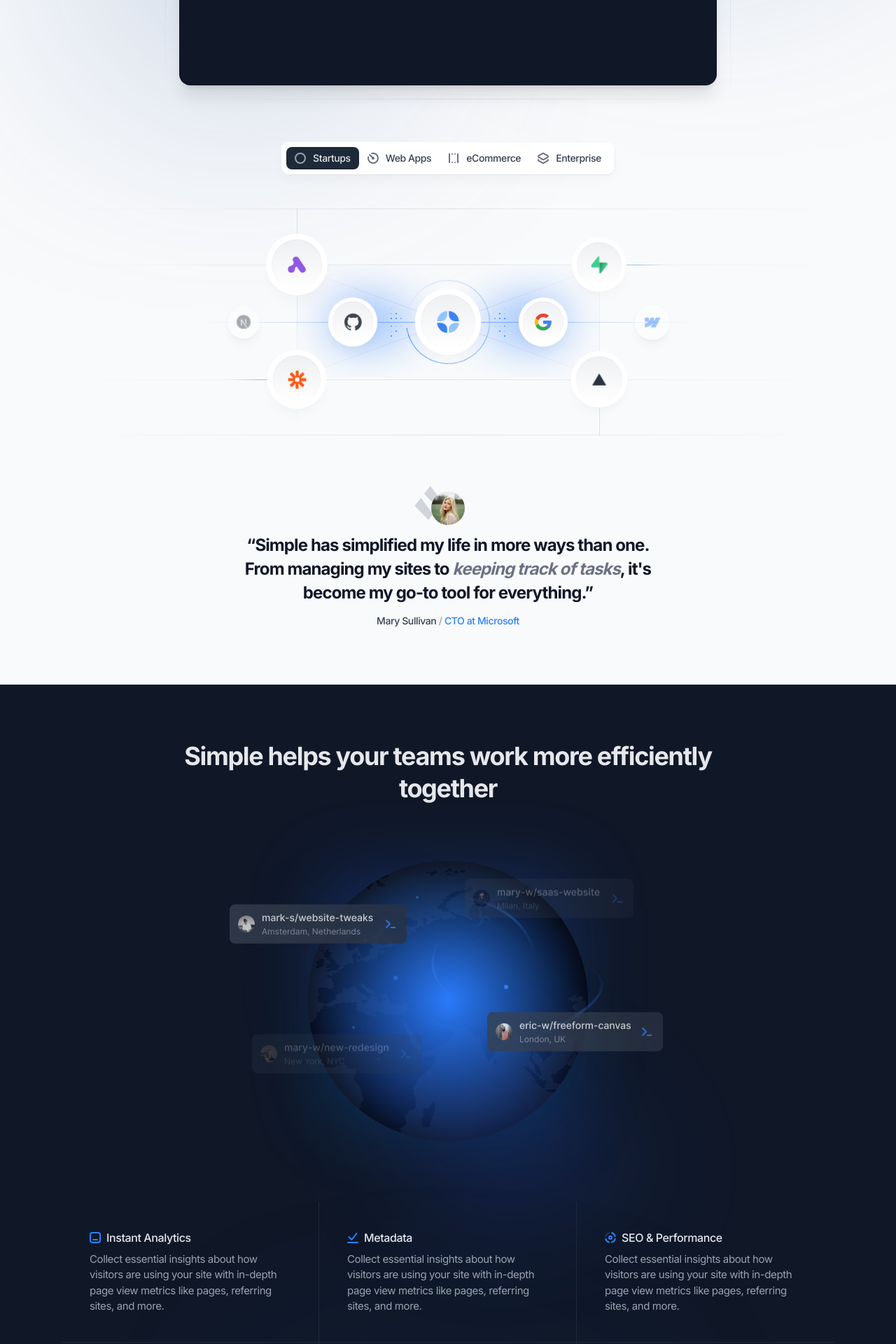
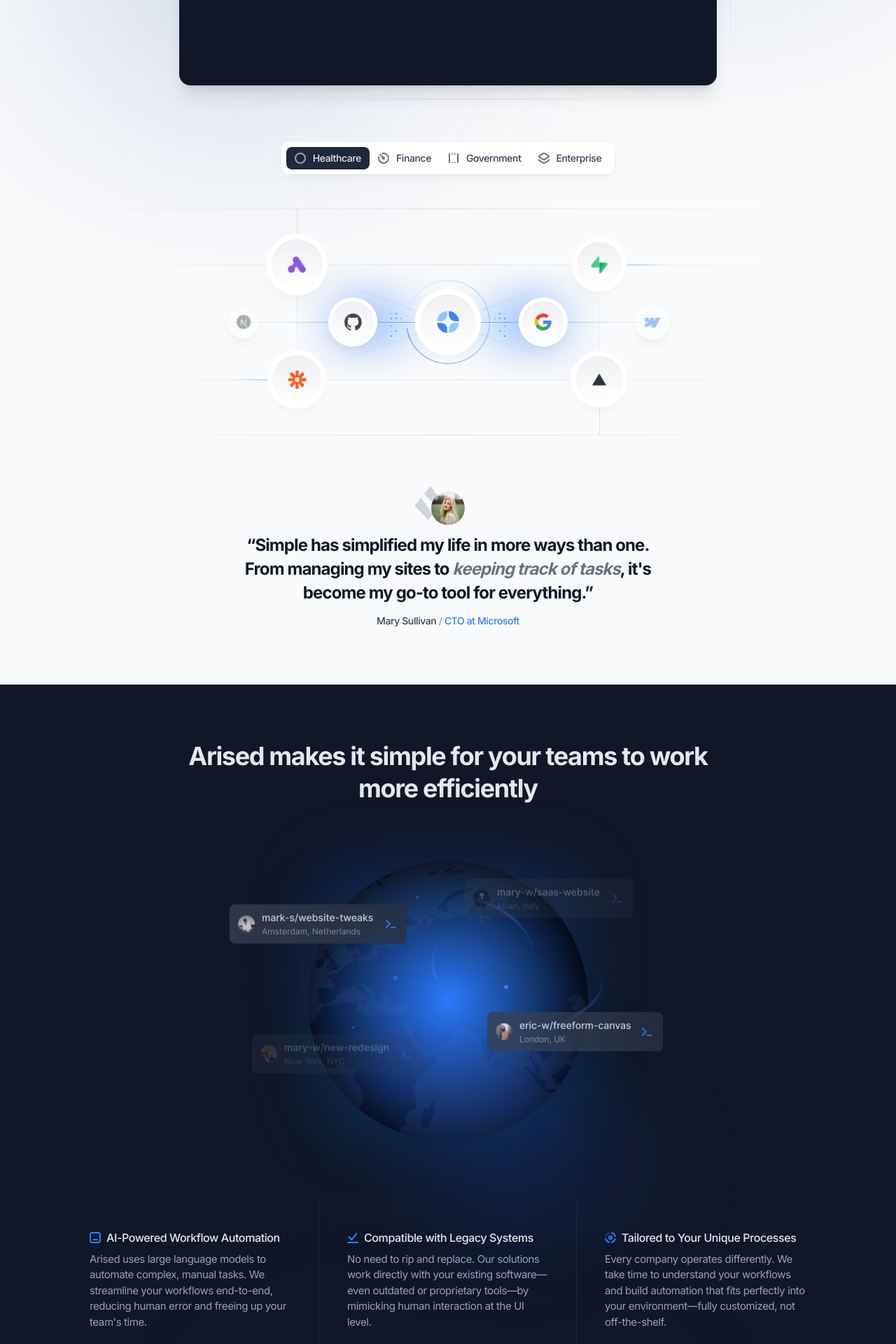
Before and after one commit to yassbek/arised-template, a Next.js app: page / in a window 1280 px wide. Shown: the part 880-2800 px from the top of the page at 70% size. Built offline with nearby package versions, Linux system fonts and the light colour scheme.

Commit message:
header and home page text changed

```diff
--- a/components/business-categories.tsx
+++ b/components/business-categories.tsx
@@ -38,7 +38,7 @@ export default function BusinessCategories() {
                     >
                       <path d="M8 2a6 6 0 1 0 0 12A6 6 0 0 0 8 2ZM0 8a8 8 0 1 1 16 0A8 8 0 0 1 0 8Z" />
                     </svg>
-                    <span>Startups</span>
+                    <span>Healthcare</span>
                   </button>
                 </Tab>
                 <Tab as={Fragment}>
@@ -53,7 +53,7 @@ export default function BusinessCategories() {
                     >
                       <path d="M5.936.278A7.983 7.983 0 0 1 8 0a8 8 0 1 1-8 8c0-.722.104-1.413.278-2.064a1 1 0 1 1 1.932.516A5.99 5.99 0 0 0 2 8a6 6 0 1 0 6-6c-.53 0-1.045.076-1.548.21A1 1 0 1 1 5.936.278Zm.132 7.204A2.003 2.003 0 0 0 8 10a2 2 0 1 0-.518-3.932L3.707 2.293a1 1 0 0 0-1.414 1.414l3.775 3.775Z" />
                     </svg>
-                    <span>Web Apps</span>
+                    <span>Finance</span>
                   </button>
                 </Tab>
                 <Tab as={Fragment}>
@@ -68,7 +68,7 @@ export default function BusinessCategories() {
                     >
                       <path d="M3 2a1 1 0 0 0-2 0v12a1 1 0 1 0 2 0V2Zm4 0a1 1 0 1 1-2 0 1 1 0 0 1 2 0Zm4 12a1 1 0 1 1-2 0 1 1 0 0 1 2 0Zm-5 1a1 1 0 1 0 0-2 1 1 0 0 0 0 2Zm5-13a1 1 0 1 1-2 0 1 1 0 0 1 2 0Zm4 0a1 1 0 1 0-2 0v12a1 1 0 1 0 2 0V2Z" />
                     </svg>
-                    <span>eCommerce</span>
+                    <span>Government</span>
                   </button>
                 </Tab>
                 <Tab as={Fragment}>
--- a/components/features-planet.tsx
+++ b/components/features-planet.tsx
@@ -14,7 +14,7 @@ export default function FeaturesPlanet() {
           {/* Section header */}
           <div className="mx-auto max-w-3xl pb-16 text-center md:pb-20">
             <h2 className="text-3xl font-bold text-gray-200 md:text-4xl">
-              Simple helps your teams work more efficiently together
+            Arised makes it simple for your teams to work more efficiently
             </h2>
           </div>
           {/* Planet */}
@@ -82,12 +82,11 @@ export default function FeaturesPlanet() {
                 >
                   <path d="M2 4a2 2 0 0 1 2-2h8a2 2 0 0 1 2 2v8a2 2 0 0 1-2 2H4a2 2 0 0 1-2-2V4Zm2-4a4 4 0 0 0-4 4v8a4 4 0 0 0 4 4h8a4 4 0 0 0 4-4V4a4 4 0 0 0-4-4H4Zm1 10a1 1 0 1 0 0 2h6a1 1 0 1 0 0-2H5Z" />
                 </svg>
-                <span>Instant Analytics</span>
+                <span>AI-Powered Workflow Automation</span>
               </h3>
               <p className="text-[15px] text-gray-400">
-                Collect essential insights about how visitors are using your
-                site with in-depth page view metrics like pages, referring
-                sites, and more.
+              Arised uses large language models to automate complex, manual tasks. We streamline your workflows end-to-end,
+               reducing human error and freeing up your team's time.
               </p>
             </article>
             <article>
@@ -100,12 +99,11 @@ export default function FeaturesPlanet() {
                 >
                   <path d="M14.29 2.614a1 1 0 0 0-1.58-1.228L6.407 9.492l-3.199-3.2a1 1 0 1 0-1.414 1.415l4 4a1 1 0 0 0 1.496-.093l7-9ZM1 14a1 1 0 1 0 0 2h14a1 1 0 1 0 0-2H1Z" />
                 </svg>
-                <span>Metadata</span>
+                <span>Compatible with Legacy Systems</span>
               </h3>
               <p className="text-[15px] text-gray-400">
-                Collect essential insights about how visitors are using your
-                site with in-depth page view metrics like pages, referring
-                sites, and more.
+              No need to rip and replace. Our solutions work directly with your existing software—even
+               outdated or proprietary tools—by mimicking human interaction at the UI level.
               </p>
             </article>
             <article>
@@ -122,12 +120,12 @@ export default function FeaturesPlanet() {
                   />
                   <path d="M8 11a3 3 0 1 1 0-6 3 3 0 0 1 0 6Zm0-2a1 1 0 1 0 0-2 1 1 0 0 0 0 2Zm1.715-6.752a1 1 0 0 1 .57-1.916 8.014 8.014 0 0 1 5.383 5.383 1 1 0 1 1-1.916.57 6.014 6.014 0 0 0-4.037-4.037Zm4.037 7.467a1 1 0 1 1 1.916.57 8.014 8.014 0 0 1-5.383 5.383 1 1 0 1 1-.57-1.916 6.014 6.014 0 0 0 4.037-4.037Zm-7.467 4.037a1 1 0 1 1-.57 1.916 8.014 8.014 0 0 1-5.383-5.383 1 1 0 1 1 1.916-.57 6.014 6.014 0 0 0 4.037 4.037Z" />
                 </svg>
-                <span>SEO &amp; Performance</span>
+                <span>Tailored to Your Unique Processes</span>
               </h3>
               <p className="text-[15px] text-gray-400">
-                Collect essential insights about how visitors are using your
-                site with in-depth page view metrics like pages, referring
-                sites, and more.
+              Every company operates differently. We take time to understand your workflows and
+               build automation that fits perfectly into your environment—fully customized, not
+                off-the-shelf.
               </p>
             </article>
             <article>
@@ -140,12 +138,12 @@ export default function FeaturesPlanet() {
                 >
                   <path d="M8 0a1 1 0 0 1 1 1v14a1 1 0 1 1-2 0V1a1 1 0 0 1 1-1Zm6 3a1 1 0 0 0-1 1v8a1 1 0 0 0 1 1h1a1 1 0 1 1 0 2h-1a3 3 0 0 1-3-3V4a3 3 0 0 1 3-3h1a1 1 0 1 1 0 2h-1ZM1 1a1 1 0 0 0 0 2h1a1 1 0 0 1 1 1v8a1 1 0 0 1-1 1H1a1 1 0 1 0 0 2h1a3 3 0 0 0 3-3V4a3 3 0 0 0-3-3H1Z" />
                 </svg>
-                <span>Custom Code</span>
+                <span>Cross-Industry Flexibility</span>
               </h3>
               <p className="text-[15px] text-gray-400">
-                Collect essential insights about how visitors are using your
-                site with in-depth page view metrics like pages, referring
-                sites, and more.
+              Whether you're in healthcare, logistics, finance, or manufacturing—if a task
+               is repetitive and rule-based, we can automate it. Arised adapts to your tools,
+                systems, and industry needs.
               </p>
             </article>
             <article>
@@ -158,12 +156,11 @@ export default function FeaturesPlanet() {
                 >
                   <path d="M10.284.33a1 1 0 1 0-.574 1.917 6.049 6.049 0 0 1 2.417 1.395A1 1 0 0 0 13.5 2.188 8.034 8.034 0 0 0 10.284.33ZM6.288 2.248A1 1 0 0 0 5.718.33 8.036 8.036 0 0 0 2.5 2.187a1 1 0 0 0 1.372 1.455 6.036 6.036 0 0 1 2.415-1.395ZM1.42 5.401a1 1 0 0 1 .742 1.204 6.025 6.025 0 0 0 0 2.79 1 1 0 0 1-1.946.462 8.026 8.026 0 0 1 0-3.714A1 1 0 0 1 1.421 5.4Zm2.452 6.957A1 1 0 0 0 2.5 13.812a8.036 8.036 0 0 0 3.216 1.857 1 1 0 0 0 .574-1.916 6.044 6.044 0 0 1-2.417-1.395Zm9.668.04a1 1 0 0 1-.041 1.414 8.033 8.033 0 0 1-3.217 1.857 1 1 0 1 1-.571-1.917 6.035 6.035 0 0 0 2.415-1.395 1 1 0 0 1 1.414.042Zm2.242-6.255a1 1 0 1 0-1.946.462 6.03 6.03 0 0 1 0 2.79 1 1 0 1 0 1.946.462 8.022 8.022 0 0 0 0-3.714Z" />
                 </svg>
-                <span>Localization</span>
+                <span>Human-Centered Automation</span>
               </h3>
               <p className="text-[15px] text-gray-400">
-                Collect essential insights about how visitors are using your
-                site with in-depth page view metrics like pages, referring
-                sites, and more.
+              We don't replace people—we empower them. By offloading tedious tasks
+               to AI, your team can focus on more valuable, creative, and strategic work.
               </p>
             </article>
             <article>
@@ -176,12 +173,12 @@ export default function FeaturesPlanet() {
                 >
                   <path d="M9 1a1 1 0 1 0-2 0v6a1 1 0 0 0 2 0V1ZM4.572 3.08a1 1 0 0 0-1.144-1.64A7.987 7.987 0 0 0 0 8a8 8 0 0 0 16 0c0-2.72-1.36-5.117-3.428-6.56a1 1 0 1 0-1.144 1.64A5.987 5.987 0 0 1 14 8 6 6 0 1 1 2 8a5.987 5.987 0 0 1 2.572-4.92Z" />
                 </svg>
-                <span>Canonical URL</span>
+                <span>Fast Implementation, Built to Scale</span>
               </h3>
               <p className="text-[15px] text-gray-400">
-                Collect essential insights about how visitors are using your
-                site with in-depth page view metrics like pages, referring
-                sites, and more.
+              Our solutions are quick to deploy and grow with you. Start with one process,
+               then expand across teams, departments, or entire organizations—without starting
+                from scratch.
               </p>
             </article>
           </div>
--- a/components/hero-home.tsx
+++ b/components/hero-home.tsx
@@ -70,8 +70,8 @@ export default function HeroHome() {
               data-aos="zoom-y-out"
               data-aos-delay={150}
             >
-              The website builder you're <br className="max-lg:hidden" />
-              looking for
+              Workflows That Work<br className="max-lg:hidden" />
+              Themselves
             </h1>
             <div className="mx-auto max-w-3xl">
               <p
@@ -79,8 +79,8 @@ export default function HeroHome() {
                 data-aos="zoom-y-out"
                 data-aos-delay={300}
               >
-                Simple is a modern website builder powered by AI that changes
-                how companies create user interfaces together.
+                No more clicking through outdated systems.<br className="max-lg:hidden" />
+                We automate what others can&apos;t — no matter the system.
               </p>
               <div className="relative before:absolute before:inset-0 before:border-y before:[border-image:linear-gradient(to_right,transparent,--theme(--color-slate-300/.8),transparent)1]">
                 <div
@@ -93,7 +93,7 @@ export default function HeroHome() {
                     href="#0"
                   >
                     <span className="relative inline-flex items-center">
-                      Start Free Trial{" "}
+                      Request a Quote{" "}
                       <span className="ml-1 tracking-normal text-blue-300 transition-transform group-hover:translate-x-0.5">
                         -&gt;
                       </span>
--- a/components/ui/header.tsx
+++ b/components/ui/header.tsx
@@ -19,10 +19,10 @@ export default function Header() {
             <ul className="flex grow flex-wrap items-center justify-center gap-4 text-sm lg:gap-8">
               <li className="px-3 py-1">
                 <Link
-                  href="/pricing"
+                  href="/princing"
                   className="flex items-center text-gray-700 transition hover:text-gray-900"
                 >
-                  Pricing
+                  Home
                 </Link>
               </li>
               <li className="px-3 py-1">
@@ -30,7 +30,7 @@ export default function Header() {
                   href="/customers"
                   className="flex items-center text-gray-700 transition hover:text-gray-900"
                 >
-                  Customers
+                  Contact
                 </Link>
               </li>
               <li className="px-3 py-1">
@@ -46,18 +46,18 @@ export default function Header() {
                   href="/documentation"
                   className="flex items-center text-gray-700 transition hover:text-gray-900"
                 >
-                  Docs
+                  Technology
                 </Link>
               </li>
               {/* 1st level: hover */}
-              <Dropdown title="Extra">
+              <Dropdown title="Solutions">
                 {/* 2nd level: hover */}
                 <li>
                   <Link
                     href="/support"
                     className="flex rounded-lg px-2 py-1.5 text-sm text-gray-700 hover:bg-gray-100"
                   >
-                    Support center
+                    How it works
                   </Link>
                 </li>
                 <li>
@@ -65,7 +65,7 @@ export default function Header() {
                     href="/apps"
                     className="flex rounded-lg px-2 py-1.5 text-sm text-gray-700 hover:bg-gray-100"
                   >
-                    Apps
+                    Use Cases
                   </Link>
                 </li>
               </Dropdown>
```
Also changed, not shown: 2 other files (tests, documents, lock files or other folders).
